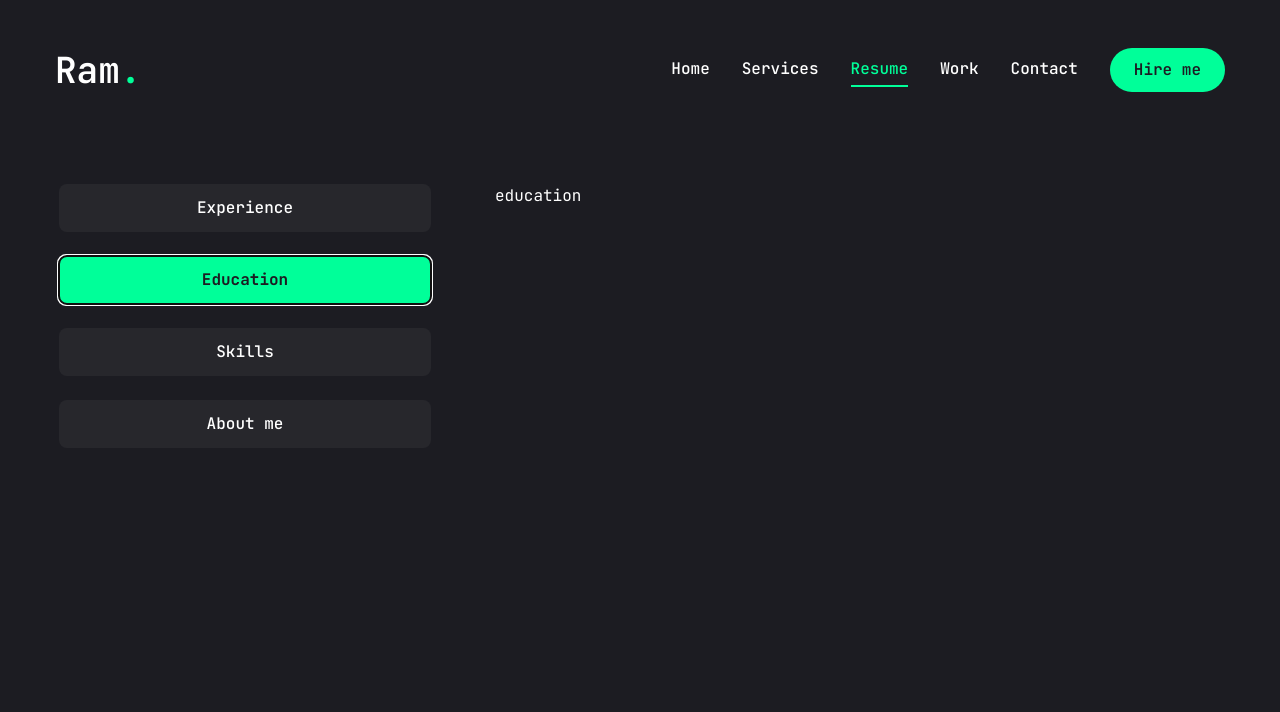
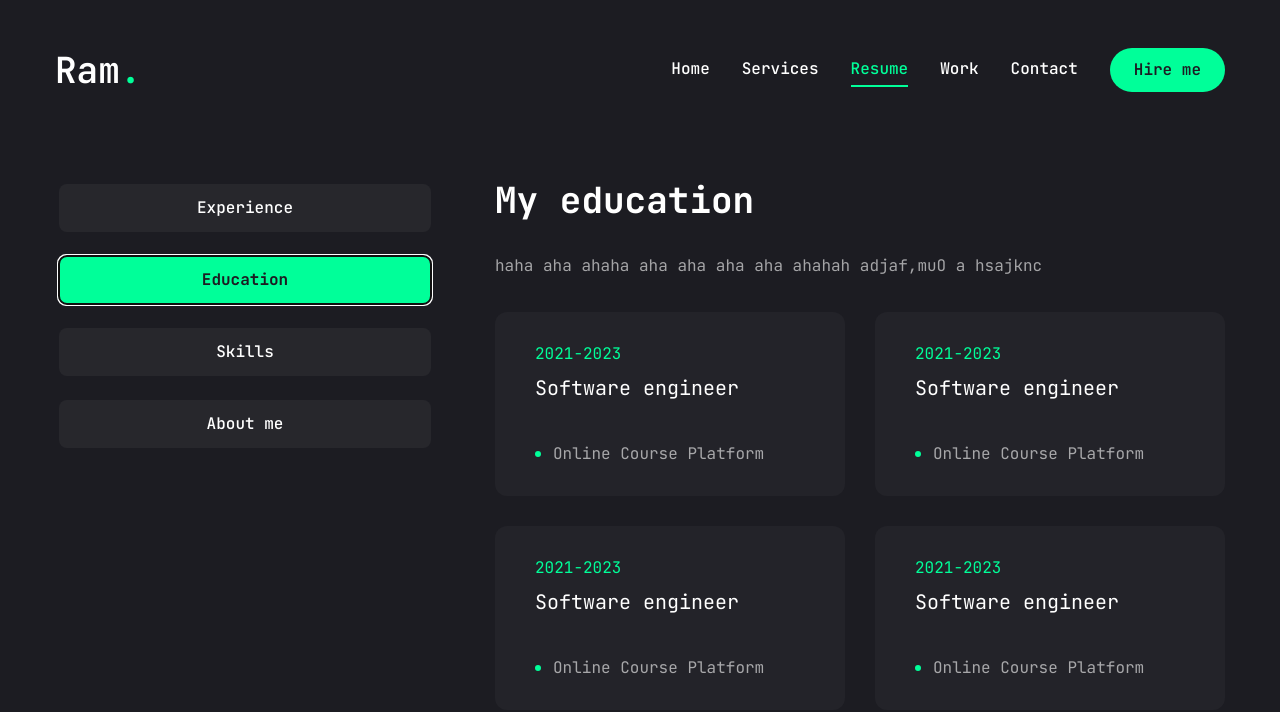
Before and after one commit to Ramaruva/personalportfolio, a Next.js app: page /resume in a window 1280 px wide. Both pictures are taken after a click on the tab "Education". Shown: the top 712 px of the page. Built offline with nearby package versions, Linux system fonts and the light colour scheme.

Commit message:
resume education details

```diff
--- a/app/resume/page.jsx
+++ b/app/resume/page.jsx
@@ -173,7 +173,7 @@
               <div className="flex flex-col gap-[30px] text-center xl:text-left">
                 <h3 className="text-4xl font-bold">{experienceData.title}</h3>
                 <p className="max-w-[600px] text-white/60 mx-auto xl:mx-0">
-                  {educationData.description}
+                  {experienceData.description}
                 </p>
                 <ScrollArea className="h-[400px]">
                   <ul className="grid grid-cols-1 lg:grid-cols-2 gap-[30px]">
@@ -203,8 +203,38 @@
             </TabsContent>
             {/* education */}
             <TabsContent value="education" className="w-full">
-              education
+              <div className="flex flex-col gap-[30px] text-center xl:text-left">
+                <h3 className="text-4xl font-bold">{educationData.title}</h3>
+                <p className="max-w-[600px] text-white/60 mx-auto xl:mx-0">
+                  {educationData.description}
+                </p>
+                <ScrollArea className="h-[400px]">
+                  <ul className="grid grid-cols-1 lg:grid-cols-2 gap-[30px]">
+                    {educationData.items.map((item, index) => {
+                      return (
+                        <li
+                          key={index}
+                          className="bg-[#232329] h-[184px] py-6 px-10 rounded-xl flex flex-col justify-center items-center lg:items-start gap-1"
+                        >
+                          <span className="text-accent">{item.duration}</span>
+                          <h3
+                            className="text-xl max-w-[260px] min-h-[60px]
+                            text-center lg:text-left"
+                          >
+                            {item.degree}
+                          </h3>
+                          <div className="flex items-center gap-3">
+                            <span className="w-[6px] h-[6px] rounded-full bg-accent"></span>
+                            <p className="text-white/60">{item.institution}</p>
+                          </div>
+                        </li>
+                      );
+                    })}
+                  </ul>
+                </ScrollArea>
+              </div>
             </TabsContent>
+
             {/* skills */}
             <TabsContent value="skills" className="w-full">
               Skills
```
